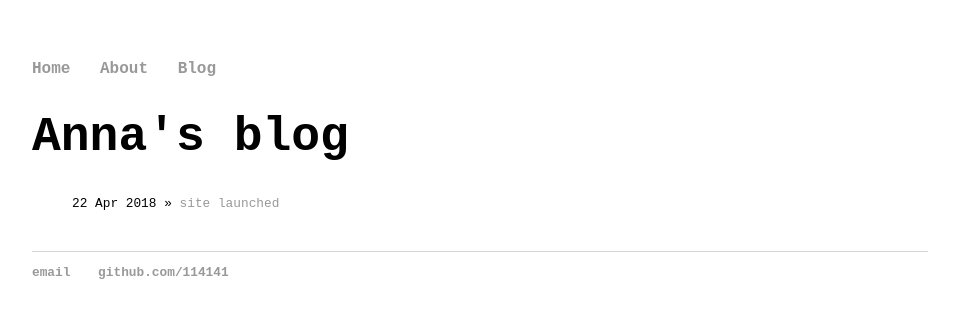
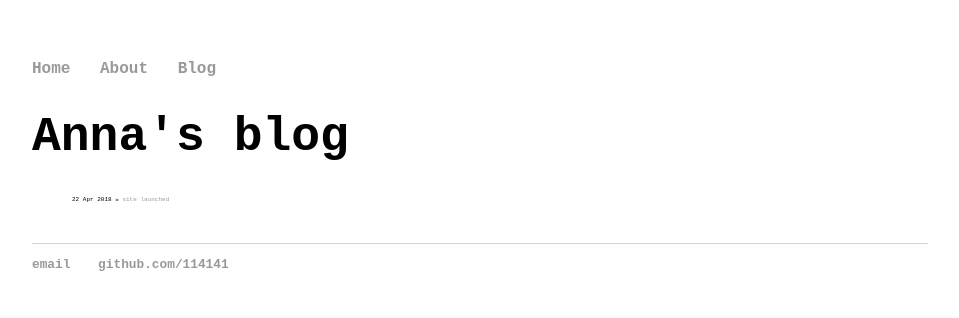
Before and after one commit to 114141/114141.github.io, a Jekyll site: the page built from blog/index.html, in a window 1280 px wide. Shown: the top 318 px of the page, without its empty margins (160-1119 px from the left). Built offline with Jekyll 4.4.1, drawn with Linux system fonts in a browser that asks for light colours.

Commit message:
Update main.css

```diff
--- a/css/main.css
+++ b/css/main.css
@@ -26,7 +26,7 @@
 p {
     font-family:'Courier New';
     font-size: .8em;
-    line-height: .8em;
+    line-height: 1em;
     color: #333;
 
 }
@@ -38,7 +38,7 @@
 ul.posts {
     font-family:'Courier New';
     margin: 20px auto 40px;
-    font-size: .8em;
+    font-size: .1em;
 }
 
 ul.posts li {
```
